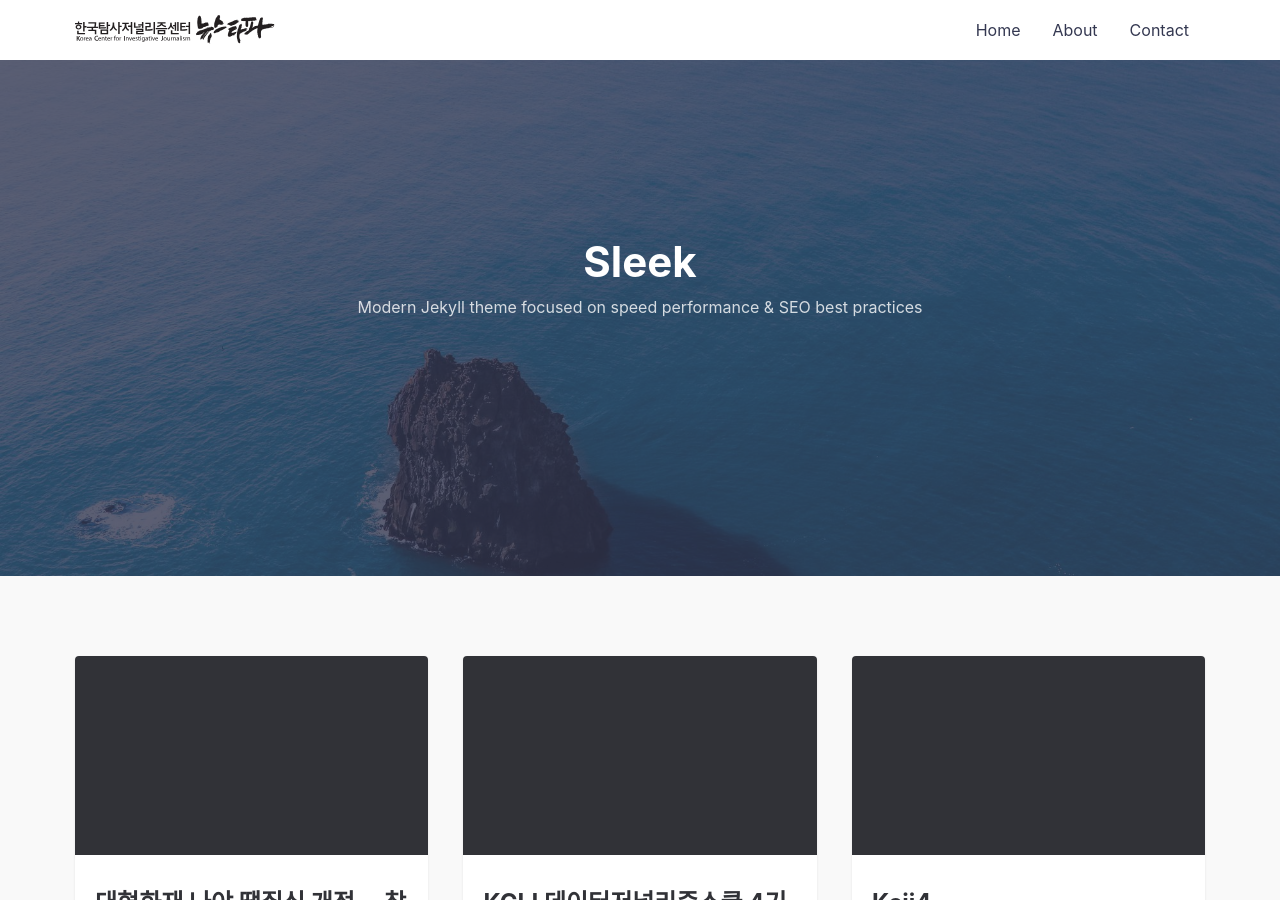
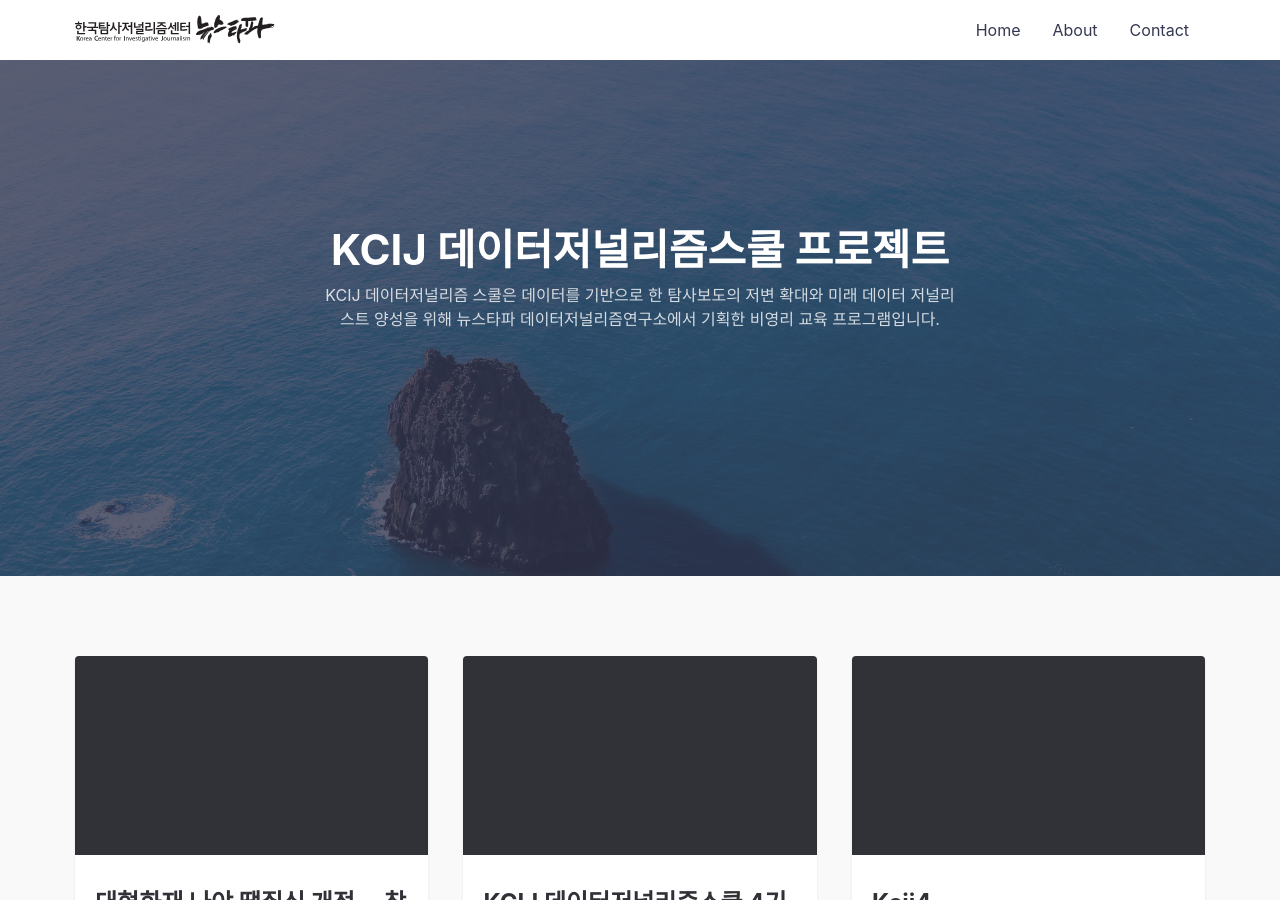
Before and after one commit to djschool/djschool.github.io, a Jekyll site: the page built from index.md, in a window 1280 px wide and 900 px high. Built offline with Jekyll 4.4.1, drawn with Linux system fonts in a browser that asks for light colours.

Commit message:
default.html title, subtitle edit

```diff
--- a/_layouts/default.html
+++ b/_layouts/default.html
@@ -20,8 +20,8 @@ layout: compress
 
     <div class="hero lazyload" data-bg="{{site.url}}/assets/img/posts/sleek_lg.jpg">
       <div class="hero__wrap">
-        <h1 class="hero__title">Sleek</h1>
-        <p class="hero__meta">Modern Jekyll theme focused on speed performance & SEO best practices</p>
+        <h1 class="hero__title">KCIJ 데이터저널리즘스쿨 프로젝트</h1>
+        <p class="hero__meta">KCIJ 데이터저널리즘 스쿨은 데이터를 기반으로 한 탐사보도의 저변 확대와 미래 데이터 저널리스트 양성을 위해 뉴스타파 데이터저널리즘연구소에서 기획한 비영리 교육 프로그램입니다.</p>
       </div>
     </div>
 
```
